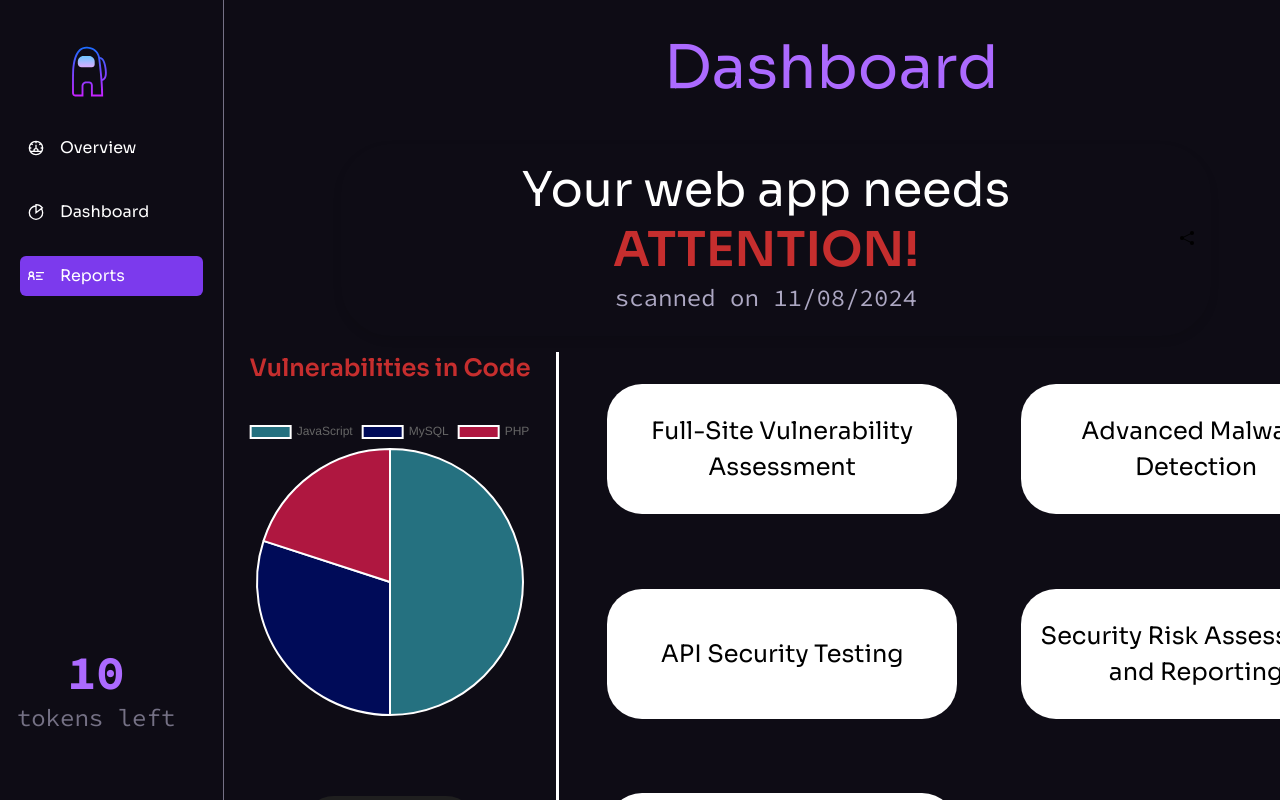
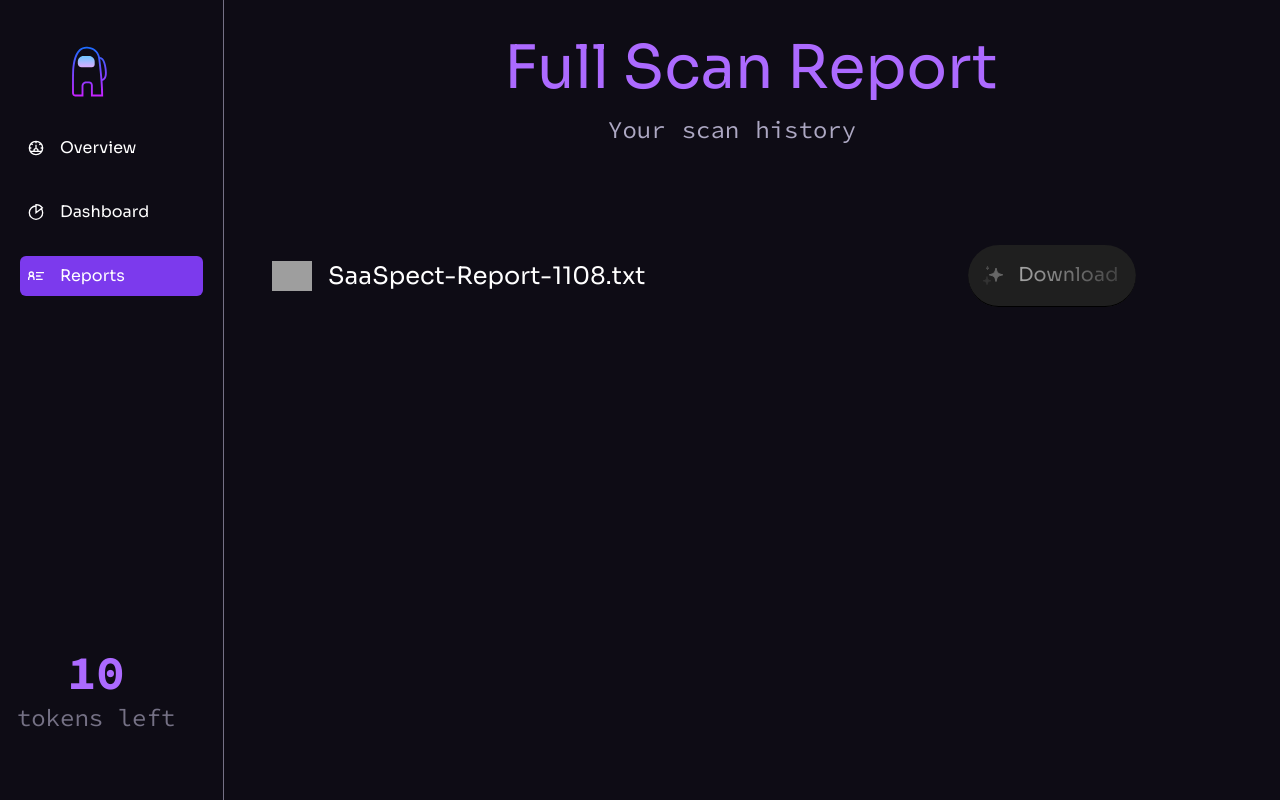
Before and after one commit to MaryemLahmer/SaaSpect_Prototype, a React (Vite) app: page /report in a window 1280 px wide. Built offline with nearby package versions, Linux system fonts and the light colour scheme; grey boxes are pictures that could not be loaded.

Commit message:
report section

```diff
--- a/src/App.jsx
+++ b/src/App.jsx
@@ -5,6 +5,7 @@ import Sidebar from "./components/Sidebar";
 import RemainingTokensCard from "./components/RemainingTokensCard";
 import MainContainer from "./components/MainContainer";
 import Dashboard from "./pages/Dashboard";
+import Report from "./pages/Report";
 import "./App.css";
 
 const App = () => {
@@ -23,7 +24,7 @@ const App = () => {
           />
           <Route path="/scan" element={<Scan />} />
           <Route path="/dashboard" element={<Dashboard />} />
-          <Route path="/report" element={<Dashboard />} />
+          <Route path="/report" element={<Report />} />
         </Routes>
       </div>
     </div>
--- a/src/components/DashboardContainer.jsx
+++ b/src/components/DashboardContainer.jsx
@@ -20,7 +20,7 @@ const DashboardContainer = () => {
       <div className="bg-n-1 w-[0.2rem] h-full ml-[1rem]"></div>
 
       {/* Main Content Area */}
-      <div className=" w-[73%] h-full flex flex-wrap mt-8 gap-[4rem]  overflow-hidden ml-[3rem] ">
+      <div className=" w-[73%] h-full flex flex-wrap mt-8 gap-[4.8rem]  overflow-hidden ml-[3rem] ">
         {scanResults.map((result) => (
           <ResultCard
             key={result.id}
--- a/src/components/MainContainer.jsx
+++ b/src/components/MainContainer.jsx
@@ -8,7 +8,7 @@ import ServiceCard from "./ServiceCard";
 const MainContainer = ({ tokens, setTokens }) => {
   return (
     <div className="bg-n-8 overflow-y-auto h-screen flex flex-col fixed top-0 left-[14rem] w-full">
-      <Welcome />
+      <Welcome text="Welcome to SaaSpect" />
       <ServiceCard />
       <UserSubscription />
       <div className="absolute right-[19rem] top-[15.5rem]">
--- a/src/components/PieChart.jsx
+++ b/src/components/PieChart.jsx
@@ -21,7 +21,7 @@ const PieChart = () => {
   };
 
   return (
-    <div className="pie-chart-container mb-[5rem]">
+    <div className="pie-chart-container mb-[6rem]">
       <h3
         className="text-2xl font-semibold  mb-[2rem] text-center"
         style={{ color: "#c62e2e" }}
--- a/src/components/ScanButton.jsx
+++ b/src/components/ScanButton.jsx
@@ -1,10 +1,13 @@
 import React, { useState, useEffect } from "react";
 import { Link } from "react-router-dom";
 import "../App.css";
-const ScanButton = ({ setTokens, tokens, text, to }) => {
+const ScanButton = ({ setTokens, tokens, text, to, onClick }) => {
   const handleClick = () => {
     if (text === "Start Scan") {
-      setTokens(tokens - 1); // Decrease tokens by 1
+      setTokens(tokens - 1); // Deduct one token
+    }
+    if (onClick) {
+      onClick(); // Trigger the custom onClick if provided
     }
   };
   return (
--- a/src/components/ScoreCard.jsx
+++ b/src/components/ScoreCard.jsx
@@ -7,7 +7,7 @@ const ScoreCard = () => {
       <div className="score-card border-4">
         <div className="card-header">
           <div className="track-info">
-            <div className="track-details  text-center">
+            <div className="track-details  text-center animate-fadeIn">
               <h2 className="text-center h2">
                 Your web app needs
                 <span style={{ color: "#c62e2e" }} className="font-bold">
--- a/src/components/Sidebar.jsx
+++ b/src/components/Sidebar.jsx
@@ -9,7 +9,7 @@ import {
   GrContactInfo,
   GrAnalytics,
 } from "react-icons/gr";
-
+import Report from "../pages/Report";
 const SidebarContent = () => {
   return (
     <div className="w-[14rem]  bg-n-8 h-screen p-5 pt-8 border-r border-n-4">
--- a/src/components/Welcome.jsx
+++ b/src/components/Welcome.jsx
@@ -1,13 +1,13 @@
 import React from "react";
 import { BackgroundCircles } from "./design/Hero";
-const Welcome = () => {
+const Welcome = ({ text }) => {
   return (
     <div className="h-[4rem] ml-[10rem] ">
       <div className="absolute top-[20rem] left-[20rem] max-w-[23rem] mx-auto md:max-w-5xl xl:mb-24">
         <BackgroundCircles />
       </div>
       <h1 className="h1 ml-[7.5rem] mt-[2rem] text-color-1 font-medium">
-        Welcome to SaaSpect
+        {text}
       </h1>
     </div>
   );
--- a/src/constants/index.js
+++ b/src/constants/index.js
@@ -130,3 +130,34 @@ export const scanResults = [
     severity: "high",
   },
 ];
+
+export const reportContent = `
+Cybersecurity Scan Report
+Date: 08/11/2024
+Prepared for: [Client / Organization Name]
+Conducted by: [Your Cybersecurity Team]
+
+Executive Summary
+This report summarizes the findings from a comprehensive cybersecurity scan
+conducted on various aspects of your system, including web applications,
+API security, malware detection, and data privacy.
+
+Scan Results Overview:
+- Full-Site Vulnerability Assessment (Severity: Medium)
+  SQL Injection in Login form. Recommendation: Use parameterized queries.
+
+- Advanced Malware Detection (Severity: High)
+  Malicious Script Injection detected. Recommendation: Input validation.
+
+- API Security Testing (Severity: High)
+  Public API key detected. Recommendation: Use environment variables.
+
+- Security Risk Assessment (Severity: Medium)
+  Insecure report storage. Recommendation: Access control & key management.
+
+- Data Privacy Scanning (Severity: High)
+  Critical personal data leak. Recommendation: Set Secure & HttpOnly flags.
+
+Conclusion:
+Immediate attention required for high-severity issues. Regular assessments recommended.
+`;
--- /dev/null
+++ b/src/pages/Report.jsx
@@ -0,0 +1,53 @@
+import React from "react";
+import Welcome from "../components/Welcome";
+import ScanButton from "../components/ScanButton";
+import check from "../assets/check.png";
+import { reportContent } from "../constants";
+
+const Report = () => {
+  // Function to handle download
+  const handleDownload = () => {
+    const blob = new Blob([reportContent], { type: "text/plain" });
+    const url = URL.createObjectURL(blob);
+
+    // Create a temporary <a> element to trigger download
+    const link = document.createElement("a");
+    link.href = url;
+    link.download = "SaaSpect-Report-1108.txt";
+    link.click();
+
+    // Cleanup: revoke the object URL after download
+    URL.revokeObjectURL(url);
+  };
+  return (
+    <div className="bg-n-8 overflow-y-auto h-screen flex flex-col fixed top-0 left-[14rem] w-full ">
+      <Welcome text="Full Scan Report" />
+      <h5 className="h5 ml-[24rem] text-n-3 font-code mt-[3rem]">
+        {"Your scan history".split("").map((letter, index) => (
+          <span
+            key={index}
+            className={`inline-block opacity-0 animate-fadeIn ${
+              letter === " " ? "w-[1rem]" : ""
+            }`}
+            style={{ animationDelay: `${index * 0.04}s` }}
+          >
+            {letter === " " ? "\u00A0" : letter}
+          </span>
+        ))}
+      </h5>
+      <div className=" flex m-[3rem] h-full ">
+        <div className=" w-[85%] flex flex-row justify-around items-center h-[10rem]">
+          <div className=" w-[55%] flex flex-row justify-start items-center gap-[1rem] ">
+            <img src={check} height={40} width={40} />
+            <h5 className="h5 animate-fadeIn"> SaaSpect-Report-1108.txt</h5>
+          </div>
+          <div className=" flex flex-row flex-grow justify-around items-center animate-fadeIn ">
+            <ScanButton text="Download" onClick={handleDownload} />
+          </div>
+        </div>
+      </div>
+    </div>
+  );
+};
+
+export default Report;
```
